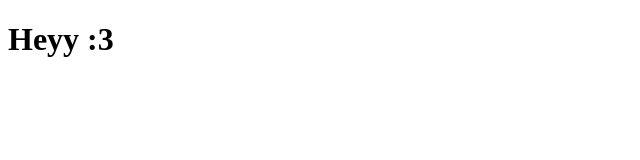
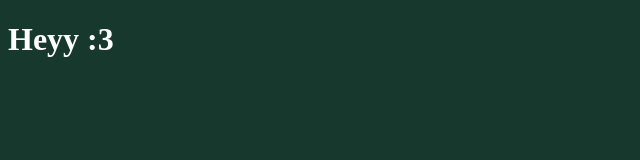
Before and after one commit to Gayytimelord/Homospectrum, a plain HTML site: page index.html in a window 1280 px wide. Shown: the whole page, without its empty margins (0-640 px from the left). Drawn offline with Linux system fonts and the light colour scheme.

Commit message:
Laid down the frameworks but gtg

```diff
--- a/index.html
+++ b/index.html
@@ -4,6 +4,13 @@
 	<meta charset="utf-8">
 	<meta name="viewport" content="width=device-width, initial-scale=1">
 	<title>The Homospectrum</title>
+	<style type="text/css">
+		body {
+			background-color: #17382D;
+			font: Arial;
+			color: White;
+		}
+	</style>
 </head>
 <body>
 <h1>Heyy :3</h1>
```
